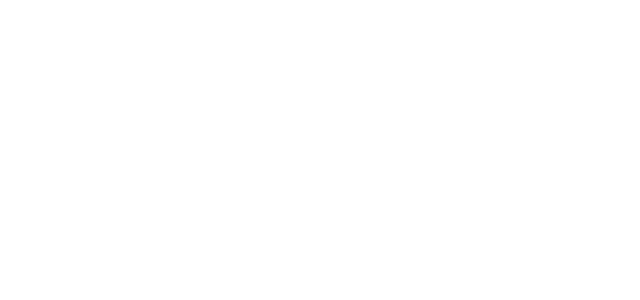
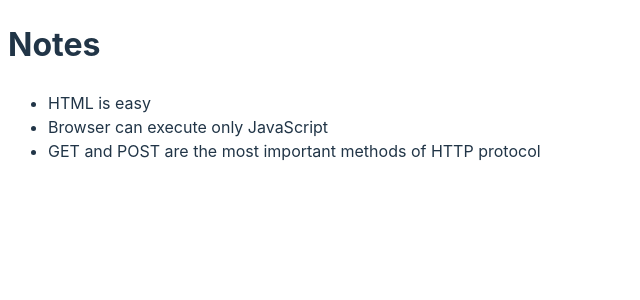
Before and after one commit to zelinka-marek/fullstack-notes, a React (Vite) app: page / in a window 1280 px wide. Shown: the top 300 px of the page, without its empty margins (0-640 px from the left). Built offline with nearby package versions, Linux system fonts and the light colour scheme.

Commit message:
mapping over items

```diff
--- a/src/app.jsx
+++ b/src/app.jsx
@@ -1,3 +1,12 @@
-export function App() {
-  return <div />;
+import { NoteList } from "./components/note-list";
+
+export function App(props) {
+  const { notes } = props;
+
+  return (
+    <>
+      <h1>Notes</h1>
+      <NoteList items={notes} />
+    </>
+  );
 }
--- /dev/null
+++ b/src/components/note-list.jsx
@@ -0,0 +1,17 @@
+function NoteItem(props) {
+  const { note } = props;
+
+  return <li key={note.id}>{note.content}</li>;
+}
+
+export function NoteList(props) {
+  const { items } = props;
+
+  return (
+    <ul>
+      {items.map((item) => (
+        <NoteItem key={item.id} note={item} />
+      ))}
+    </ul>
+  );
+}
--- a/src/main.jsx
+++ b/src/main.jsx
@@ -3,8 +3,26 @@
 import { App } from "./app";
 import "./styles/index.css";
 
+const notes = [
+  {
+    id: 1,
+    content: "HTML is easy",
+    important: true,
+  },
+  {
+    id: 2,
+    content: "Browser can execute only JavaScript",
+    important: false,
+  },
+  {
+    id: 3,
+    content: "GET and POST are the most important methods of HTTP protocol",
+    important: true,
+  },
+];
+
 createRoot(document.getElementById("root")).render(
   <StrictMode>
-    <App />
+    <App notes={notes} />
   </StrictMode>
 );
--- a/src/styles/index.css
+++ b/src/styles/index.css
@@ -3,9 +3,8 @@
   line-height: 1.5;
   font-weight: 400;
 
-  color-scheme: light dark;
-  color: rgba(255, 255, 255, 0.87);
-  background-color: #242424;
+  color: #213547;
+  background-color: #ffffff;
 
   font-synthesis: none;
   text-rendering: optimizeLegibility;
@@ -16,54 +15,9 @@
 
 a {
   font-weight: 500;
-  color: #646cff;
+  color: #747bff;
   text-decoration: inherit;
 }
 a:hover {
   color: #535bf2;
 }
-
-body {
-  margin: 0;
-  display: flex;
-  place-items: center;
-  min-width: 320px;
-  min-height: 100vh;
-}
-
-h1 {
-  font-size: 3.2em;
-  line-height: 1.1;
-}
-
-button {
-  border-radius: 8px;
-  border: 1px solid transparent;
-  padding: 0.6em 1.2em;
-  font-size: 1em;
-  font-weight: 500;
-  font-family: inherit;
-  background-color: #1a1a1a;
-  cursor: pointer;
-  transition: border-color 0.25s;
-}
-button:hover {
-  border-color: #646cff;
-}
-button:focus,
-button:focus-visible {
-  outline: 4px auto -webkit-focus-ring-color;
-}
-
-@media (prefers-color-scheme: light) {
-  :root {
-    color: #213547;
-    background-color: #ffffff;
-  }
-  a:hover {
-    color: #747bff;
-  }
-  button {
-    background-color: #f9f9f9;
-  }
-}
```
